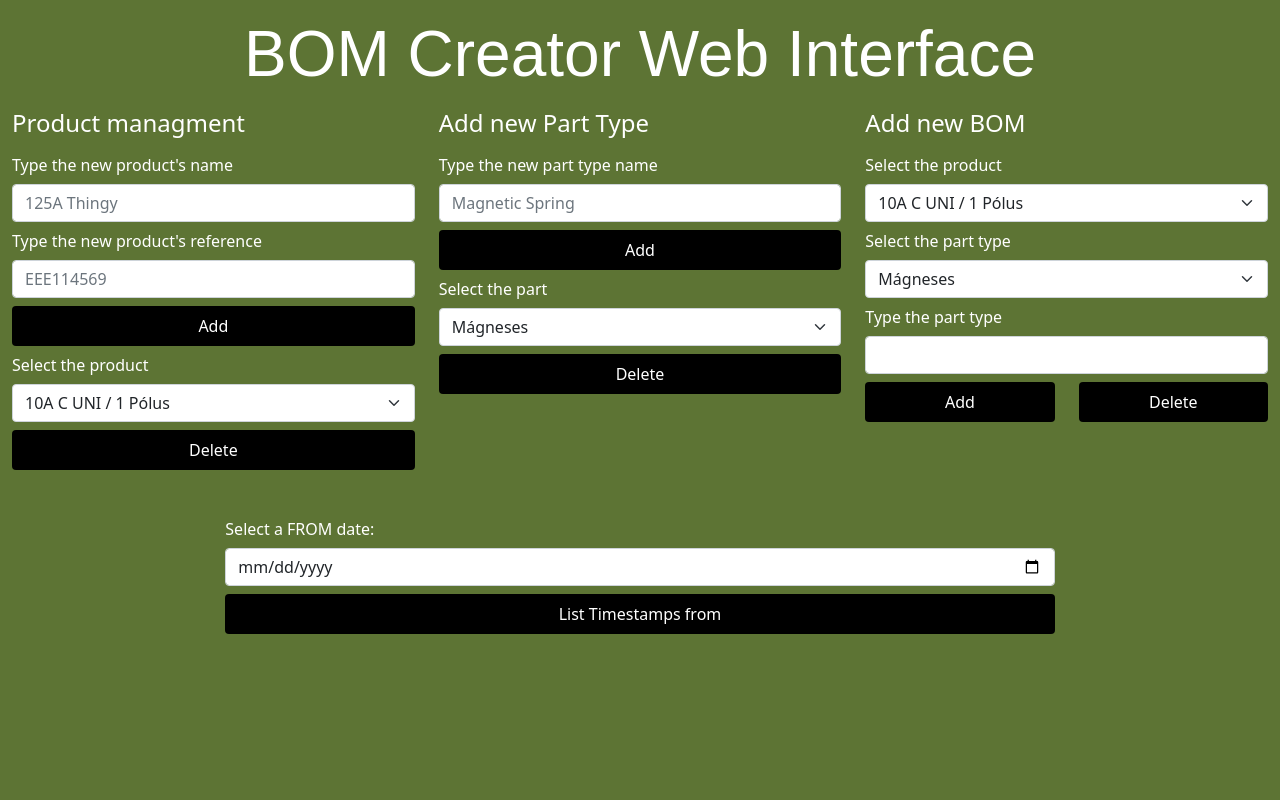
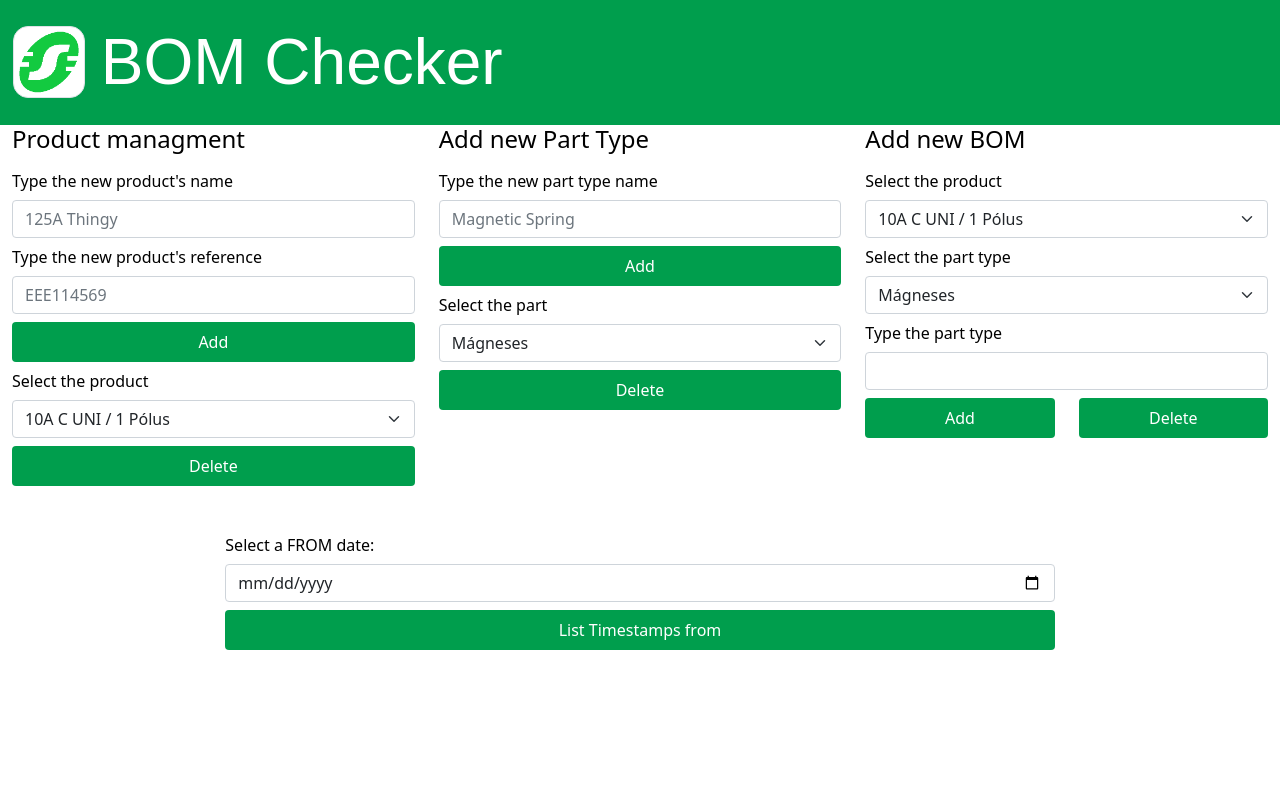
Before and after one commit to Wold0110/BOM-Checker, a PHP site: page /admin/index.php in a window 1280 px wide. Run offline with PHP 8.4, Linux system fonts and the light colour scheme; data comes from the database, SQL or seed files in the repository; data that the repository does not hold is empty.

Commit message:
SE logo, color updates

```diff
--- a/admin/color.css
+++ b/admin/color.css
@@ -1,13 +1,13 @@
 body{
-    background-color: #5d7434;
-    color: #FFFFFF;
+    background-color: #fff;
+    color: #000;
 }
 pre{
     color: white;
 }
 nav.navbar{
-    background-color: #3F5512;
-    color: #E4FFAF;
+    background-color: #009e4d;
+    color: #fff;
 }
 a.nav-link{
     color: #E4FFAF;
@@ -47,26 +47,22 @@ hr{
 #off-mobil{
     display: none;
 }
-table.table{
-    color:#ffffff;
-}
 input.btn-block{
     margin: 0px;
     margin-top: 1vh;
     padding: 0px;
 }
 input.btn-primary{
-    background-color: black;
+    background-color: #009e4d;
     background-repeat: no-repeat;
     background-size: 100% 5vh;
     color:white;
 }
 input.btn-primary:hover{
-    background-color:#99cf2c;
-    color:black;
+    background-color:black;
+    color: white;
 }
 a.btn-primary{
-
     background-repeat: no-repeat;
     background-size: 100% 5vh;
     color:white;
--- a/admin/index.php
+++ b/admin/index.php
@@ -18,12 +18,18 @@
     <title>Admin page</title>
 </head>
 <body>
-	<!-- #region header -->
-    <section>
-        <h1 class="display-3 text-center">
-            BOM Creator Web Interface
-        </h1>
-    </section>
+
+	<!-- #region navbar -->
+	<header>
+        <nav class="navbar navbar-expand">
+            <div class="collapse navbar-collapse" id="navbarSupportedContent">
+                <img class="img-thumbnail logo d-none d-sm-block" src="img/se.png" alt="Schneider Electric" title="Schneider Electric">
+                <h1 class="display-3 text-center">
+                    BOM Checker
+                </h1>
+            </div>
+        </nav>
+    </header>
     <!-- #endregion -->
 
     <!-- #region content -->
--- a/admin/style.css
+++ b/admin/style.css
@@ -1,7 +1,7 @@
 img.logo{
     max-height: 9vh;
-    margin-right: auto;
-    margin-left: auto;
+    margin: 0px;
+    margin-left: 1vw;
     border-radius: 15px;
 }
 img.blind{
--- a/index.php
+++ b/index.php
@@ -21,8 +21,9 @@
 
 	<!-- #region navbar -->
 	<header>
-        <nav class="navbar navbar-expand-lg">
+        <nav class="navbar navbar-expand">
             <div class="collapse navbar-collapse" id="navbarSupportedContent">
+             <img class="img-thumbnail logo d-none d-sm-block" src="img/se.png" alt="Schneider Electric" title="Schneider Electric">
                 <h1 class="display-3 text-center">
                     BOM Checker
                 </h1>
--- a/style.css
+++ b/style.css
@@ -1,7 +1,7 @@
 img.logo{
     max-height: 9vh;
-    margin-right: auto;
-    margin-left: auto;
+    margin: 0px;
+    margin-left: 1vw;
     border-radius: 15px;
 }
 img.blind{
```
Also changed, not shown: color.css (+7 -11 lines), admin/img/se.png (added), img/se.png (added).
